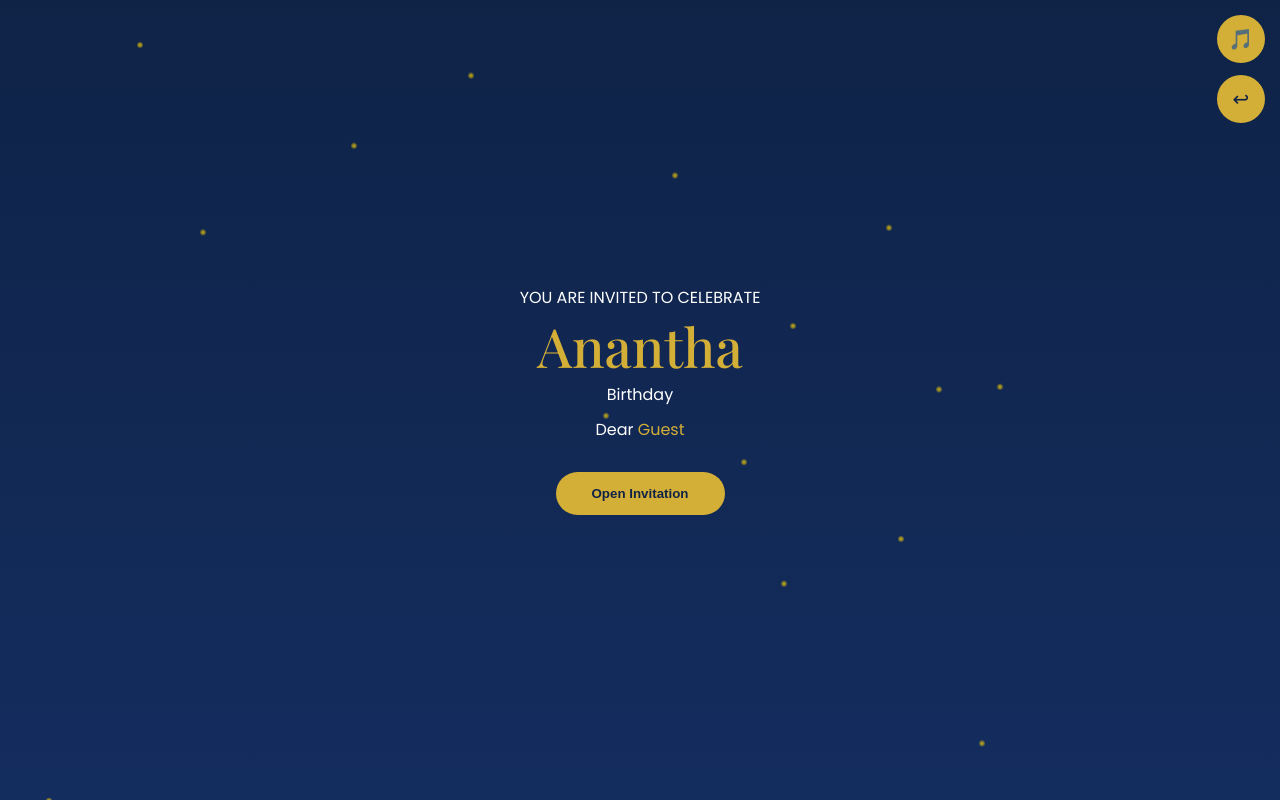
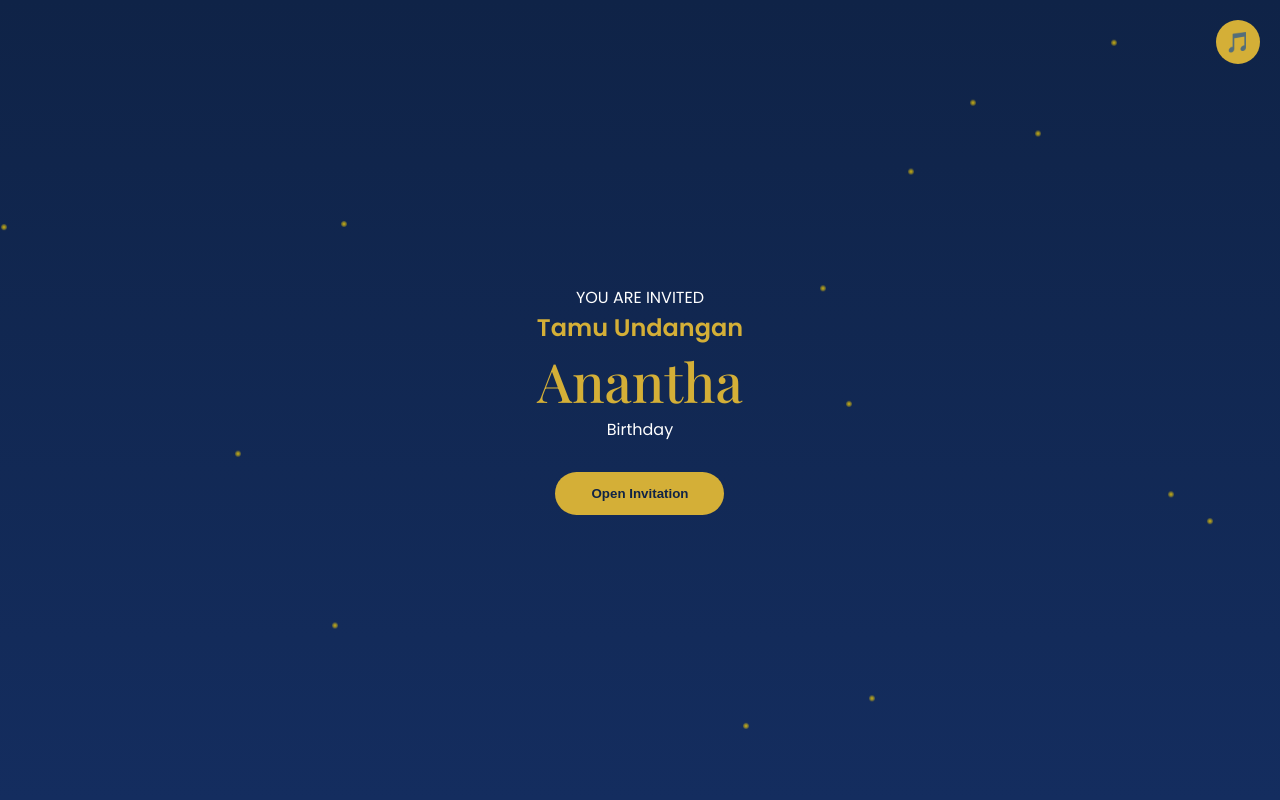
Before and after one commit to TuKevinn/birthday-invitation, a plain HTML site: page index.html in a window 1280 px wide. Drawn offline with nearby package versions, Linux system fonts and the light colour scheme.

Commit message:
Update index.html

```diff
--- a/index.html
+++ b/index.html
@@ -8,99 +8,70 @@
 <link href="https://fonts.googleapis.com/css2?family=Poppins:wght@300;400;600&family=Playfair+Display:wght@500;700&display=swap" rel="stylesheet">
 
 <style>
-* {
-  margin: 0;
-  padding: 0;
-  box-sizing: border-box;
-}
+* { margin:0; padding:0; box-sizing:border-box; }
 
 body {
   font-family: 'Poppins', sans-serif;
-  background: linear-gradient(180deg, #0f2347, #142d5f);
-  color: white;
-  overflow-x: hidden;
+  background: linear-gradient(180deg,#0f2347,#142d5f);
+  color:white;
+  overflow-x:hidden;
 }
 
-/* ===== SECTION ===== */
 .section {
-  min-height: 100vh;
-  display: none;
-  align-items: center;
-  justify-content: center;
-  text-align: center;
-  padding: 40px 20px;
+  min-height:100vh;
+  display:none;
+  align-items:center;
+  justify-content:center;
+  text-align:center;
+  padding:40px 20px;
 }
 
-.section.active {
-  display: flex;
+.section.active { display:flex; }
+
+.gold { color:#d4af37; }
+
+.script {
+  font-family:'Playfair Display',serif;
+  font-size:54px;
 }
 
-/* ===== TEXT ===== */
-.gold { color: #d4af37; }
-
-.script {
-  font-family: 'Playfair Display', serif;
-  font-size: 54px;
+.btn {
+  margin-top:30px;
+  padding:14px 36px;
+  border-radius:30px;
+  background:#d4af37;
+  color:#0f2347;
+  font-weight:600;
+  border:none;
+  cursor:pointer;
 }
 
-/* ===== BUTTON ===== */
-.btn {
-  margin-top: 30px;
-  padding: 14px 36px;
-  border-radius: 30px;
-  background: #d4af37;
-  color: #0f2347;
-  font-weight: 600;
-  border: none;
-  cursor: pointer;
-}
-
-/* ===== COUNTDOWN ===== */
 .countdown {
-  display: flex;
-  gap: 12px;
-  margin: 30px 0;
-  justify-content: center;
+  display:flex;
+  gap:12px;
+  margin:30px 0;
+  justify-content:center;
 }
 
 .time-box {
-  background: rgba(255,255,255,0.1);
-  padding: 12px;
-  border-radius: 14px;
-  width: 70px;
+  background:rgba(255,255,255,0.1);
+  padding:12px;
+  border-radius:14px;
+  width:70px;
 }
 
 .time-box h3 {
-  color: #d4af37;
-  font-size: 24px;
+  color:#d4af37;
+  font-size:24px;
 }
 
-/* ===== MAP ===== */
 iframe {
-  width: 100%;
-  height: 220px;
-  border: none;
-  border-radius: 14px;
-  margin-top: 15px;
+  width:100%;
+  height:220px;
+  border:none;
+  border-radius:14px;
+  margin-top:15px;
 }
-
-/* ===== ICON BUTTON ===== */
-.icon-btn {
-  position: fixed;
-  right: 15px;
-  width: 48px;
-  height: 48px;
-  border-radius: 50%;
-  background: #d4af37;
-  color: #0f2347;
-  border: none;
-  font-size: 20px;
-  cursor: pointer;
-  z-index: 10;
-}
-
-.music { top: 15px; }
-.back { top: 75px; }
 
 /* ===== ANIMATION ===== */
 .fade-in {
@@ -108,49 +79,61 @@ iframe {
 }
 
 @keyframes fadeIn {
-  from { opacity: 0; transform: translateY(30px); }
-  to { opacity: 1; transform: translateY(0); }
+  from { opacity:0; transform:translateY(30px); }
+  to { opacity:1; transform:translateY(0); }
 }
 
-/* ===== SPARKLE ===== */
+/* SPARKLE */
 .sparkle {
-  position: fixed;
-  top: -10px;
-  width: 6px;
-  height: 6px;
-  background: radial-gradient(circle, #ffd700, transparent);
-  border-radius: 50%;
-  opacity: 0.8;
+  position:fixed;
+  top:-10px;
+  width:6px;
+  height:6px;
+  background:radial-gradient(circle,#ffd700,transparent);
+  border-radius:50%;
+  opacity:.8;
   animation: fall linear infinite;
-  pointer-events: none;
 }
 
 @keyframes fall {
-  from { transform: translateY(0); }
-  to { transform: translateY(110vh); }
+  to { transform:translateY(110vh); }
+}
+
+/* MUSIC BUTTON */
+.music-btn {
+  position:fixed;
+  top:20px;
+  right:20px;
+  background:#d4af37;
+  color:#0f2347;
+  width:44px;
+  height:44px;
+  border-radius:50%;
+  display:flex;
+  align-items:center;
+  justify-content:center;
+  cursor:pointer;
+  font-size:20px;
+  z-index:1000;
 }
 </style>
 </head>
 
 <body>
 
-<!-- AUDIO -->
-<audio id="music" loop>
+<!-- MUSIC -->
+<audio id="bgMusic" loop>
   <source src="music.mp3" type="audio/mpeg">
 </audio>
-
-<button class="icon-btn music" onclick="toggleMusic()">🎵</button>
-<button class="icon-btn back" onclick="backToOpening()">↩</button>
+<div class="music-btn" onclick="toggleMusic()">🎵</div>
 
 <!-- OPENING -->
 <div id="opening" class="section active fade-in">
   <div>
-    <p>YOU ARE INVITED TO CELEBRATE</p>
+    <p>YOU ARE INVITED</p>
+    <h2 id="guestName" class="gold">Tamu Undangan</h2>
     <div class="script gold">Anantha</div>
     <p>Birthday</p>
-    <p style="margin-top:10px">
-      Dear <span class="gold" id="guestName">Guest</span>
-    </p>
 
     <button class="btn" onclick="openInvitation()">Open Invitation</button>
   </div>
@@ -168,6 +151,7 @@ iframe {
       10 JANUARI 2026
     </p>
 
+    <!-- COUNTDOWN -->
     <div class="countdown">
       <div class="time-box"><h3 id="days">0</h3><small>Days</small></div>
       <div class="time-box"><h3 id="hours">0</h3><small>Hours</small></div>
@@ -181,66 +165,74 @@ iframe {
     </p>
 
     <iframe src="https://www.google.com/maps?q=Denpasar+Bali&output=embed"></iframe>
+
+    <button class="btn" onclick="backToOpening()">Back</button>
   </div>
 </div>
 
 <script>
-/* ===== NAVIGATION ===== */
+/* NAMA TAMU DARI URL */
+const params = new URLSearchParams(window.location.search);
+const guest = params.get("to");
+if (guest) {
+  document.getElementById("guestName").innerText =
+    guest.replace(/-/g," ");
+}
+
+/* PAGE SWITCH */
 function openInvitation() {
   opening.classList.remove("active");
-  invitation.classList.add("active", "fade-in");
+  invitation.classList.add("active","fade-in");
   playMusic();
 }
 
 function backToOpening() {
   invitation.classList.remove("active");
-  opening.classList.add("active", "fade-in");
+  opening.classList.add("active","fade-in");
 }
 
-/* ===== MUSIC ===== */
-const music = document.getElementById("music");
+/* COUNTDOWN */
+const targetDate = new Date("January 10, 2026 18:00:00").getTime();
+setInterval(()=>{
+  const now = new Date().getTime();
+  const d = targetDate - now;
+  if (d < 0) return;
+  days.innerText = Math.floor(d / (1000*60*60*24));
+  hours.innerText = Math.floor((d/(1000*60*60))%24);
+  minutes.innerText = Math.floor((d/(1000*60))%60);
+  seconds.innerText = Math.floor((d/1000)%60);
+},1000);
+
+/* MUSIC */
+const music = document.getElementById("bgMusic");
 let playing = false;
 
-function toggleMusic() {
-  playing ? music.pause() : music.play();
-  playing = !playing;
-}
-
-function playMusic() {
-  if (!playing) {
+function playMusic(){
+  if(!playing){
     music.play();
     playing = true;
   }
 }
+function toggleMusic(){
+  if(playing){
+    music.pause();
+    playing=false;
+  } else {
+    music.play();
+    playing=true;
+  }
+}
 
-/* ===== COUNTDOWN ===== */
-const targetDate = new Date("January 10, 2026 18:00:00").getTime();
-setInterval(() => {
-  const now = new Date().getTime();
-  const d = targetDate - now;
-  if (d < 0) return;
-
-  days.innerText = Math.floor(d / (1000 * 60 * 60 * 24));
-  hours.innerText = Math.floor((d / (1000 * 60 * 60)) % 24);
-  minutes.innerText = Math.floor((d / (1000 * 60)) % 60);
-  seconds.innerText = Math.floor((d / 1000) % 60);
-}, 1000);
-
-/* ===== SPARKLE EFFECT ===== */
-function createSparkle() {
+/* SPARKLE */
+function sparkle(){
   const s = document.createElement("div");
-  s.className = "sparkle";
-  s.style.left = Math.random() * window.innerWidth + "px";
-  s.style.animationDuration = (3 + Math.random() * 3) + "s";
+  s.className="sparkle";
+  s.style.left=Math.random()*innerWidth+"px";
+  s.style.animationDuration=(3+Math.random()*3)+"s";
   document.body.appendChild(s);
-  setTimeout(() => s.remove(), 6000);
+  setTimeout(()=>s.remove(),6000);
 }
-setInterval(createSparkle, 300);
-
-/* ===== GUEST NAME FROM URL ===== */
-const params = new URLSearchParams(window.location.search);
-const guest = params.get("to");
-if (guest) guestName.innerText = guest;
+setInterval(sparkle,300);
 </script>
 
 </body>
```
